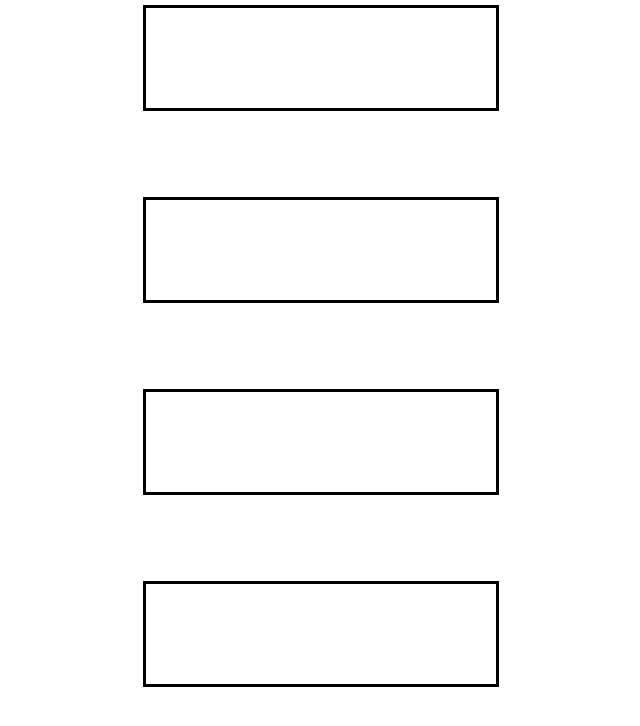
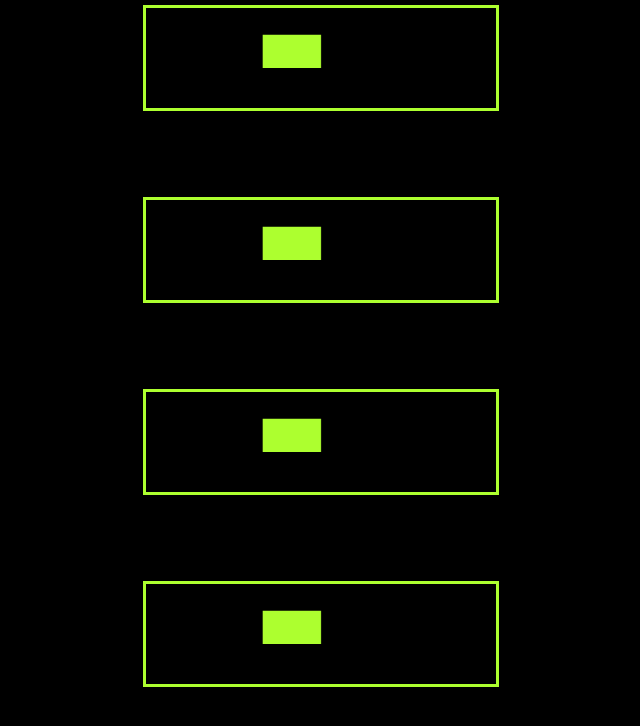
Before and after one commit to jainpranav1/multi-plane-pepper-s-ghost-viewer, a website: page public/index.html in a window 1280 px wide. Shown: the whole page, without its empty margins (319-959 px from the left). Drawn offline with Linux system fonts and the light colour scheme.

Commit message:
added a rectangle

```diff
--- a/public/index.html
+++ b/public/index.html
@@ -9,12 +9,14 @@
         display: flex;
         flex-direction: column;
         align-items: center;
+        background-color: black;
       }
 
       canvas {
         height: 100px;
         width: 350px;
         outline: solid;
+        outline-color: greenyellow;
       }
 
       .canvasSeparator {
@@ -30,5 +32,14 @@
     <canvas></canvas>
     <div class="canvasSeparator"></div>
     <canvas></canvas>
+    <script>
+      const canvases = document.querySelectorAll("canvas");
+      for (let i = 0; i < canvases.length; ++i) {
+        const context = canvases[i].getContext("2d");
+        console.log(context);
+        context.fillStyle = "greenyellow";
+        context.fillRect(100, 40, 50, 50);
+      }
+    </script>
   </body>
 </html>
```
